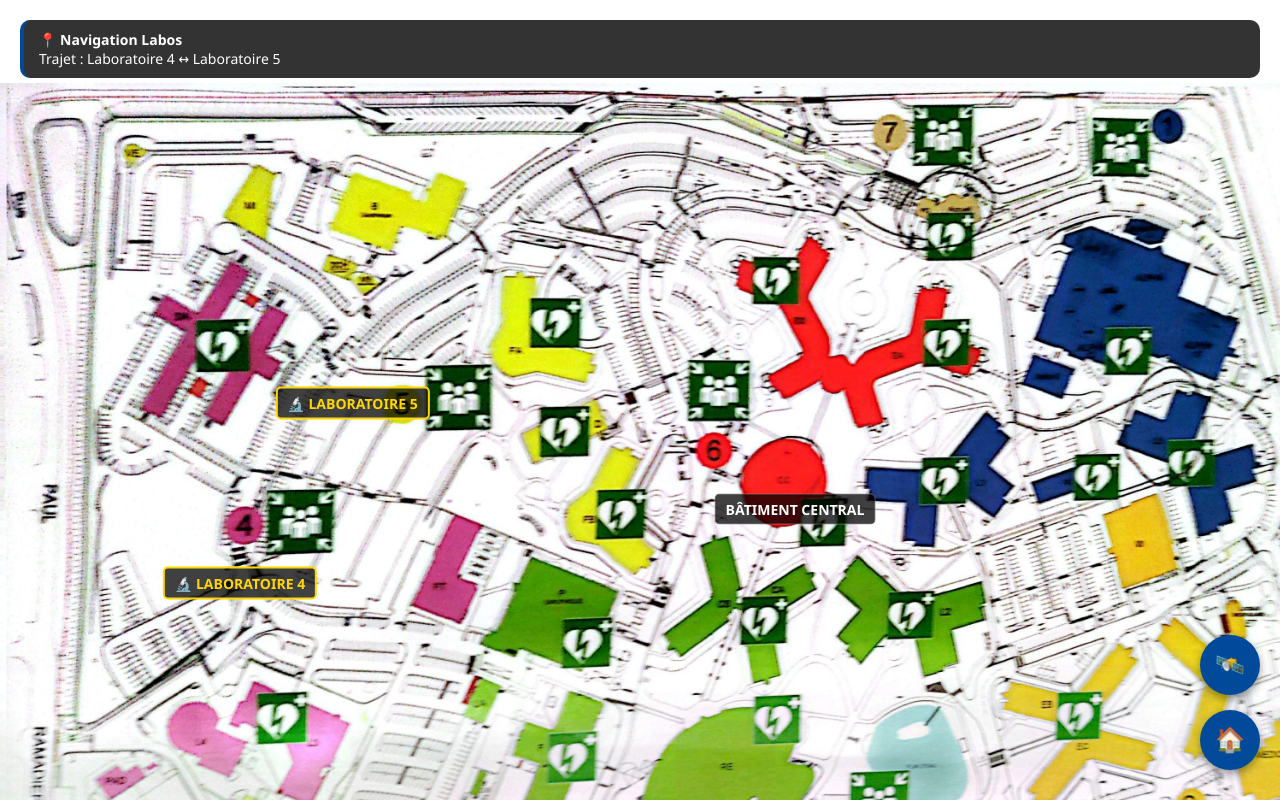
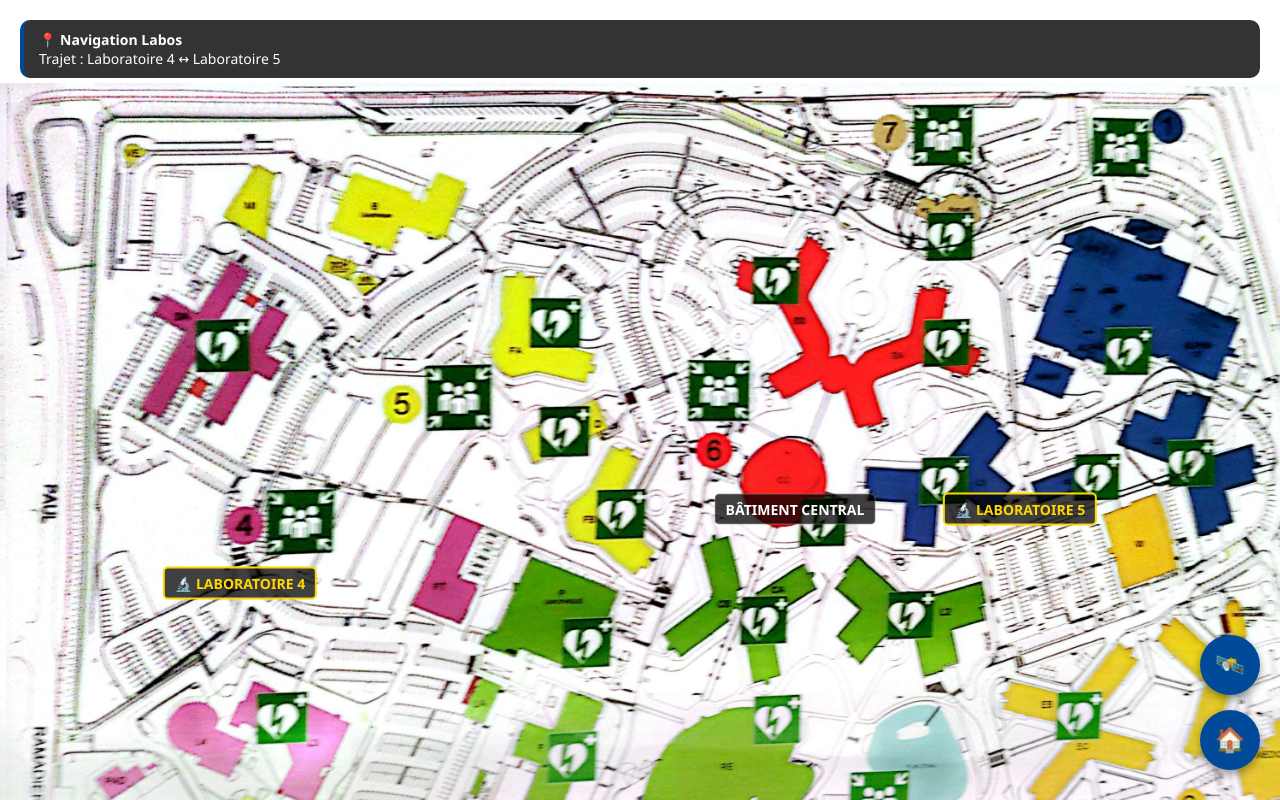
Before and after one commit to jilicuerda/essai, a plain HTML site: page index.html in a window 1280 px wide. Drawn offline with Linux system fonts and the light colour scheme.

Commit message:
Update map image source and reposition labels

```diff
--- a/index.html
+++ b/index.html
@@ -52,6 +52,7 @@
             pointer-events: none;
             transform: translate(-50%, -50%);
             white-space: nowrap;
+            z-index: 10;
         }
 
         .lab-highlight {
@@ -114,7 +115,6 @@
             z-index: 1000;
         }
 
-        /* Style du message d'erreur */
         #error-msg {
             display: none;
             position: absolute;
@@ -148,12 +148,14 @@
                 Assure-toi d'avoir converti ton PDF en image, de l'avoir renommée exactement <code>map.jpg</code>, et de l'avoir placée dans le même dossier que ce fichier sur GitHub.
             </div>
 
-            <img id="map-image" src="map.jpg" alt="Plan TotalEnergies Pau" onerror="this.style.display='none'; document.getElementById('error-msg').style.display='block';">
+            <img id="map-image" src="map.jpg?v=3" alt="Plan TotalEnergies Pau" onerror="this.style.display='none'; document.getElementById('error-msg').style.display='block';">
 
             <div id="user-dot"></div>
 
-            <div class="label lab-highlight" style="top: 38%; left: 23.5%;">🔬 LABORATOIRE 5</div>
+            <div class="label lab-highlight" style="top: 48%; left: 68%;">🔬 LABORATOIRE 5</div>
+
             <div class="label lab-highlight" style="top: 55%; left: 16%;">🔬 LABORATOIRE 4</div>
+
             <div class="label" style="top: 48%; left: 53%;">BÂTIMENT CENTRAL</div>
             <div class="label" style="top: 80%; left: 88%;">ACCÈS AVENUE EUROPE</div>
         </div>
@@ -179,7 +181,6 @@
         function updatePosition(position) {
             const img = document.getElementById('map-image');
 
-            // On ne calcule pas la position si l'image est manquante
             if (img.style.display === 'none') return;
 
             const lat = position.coords.latitude;
```
